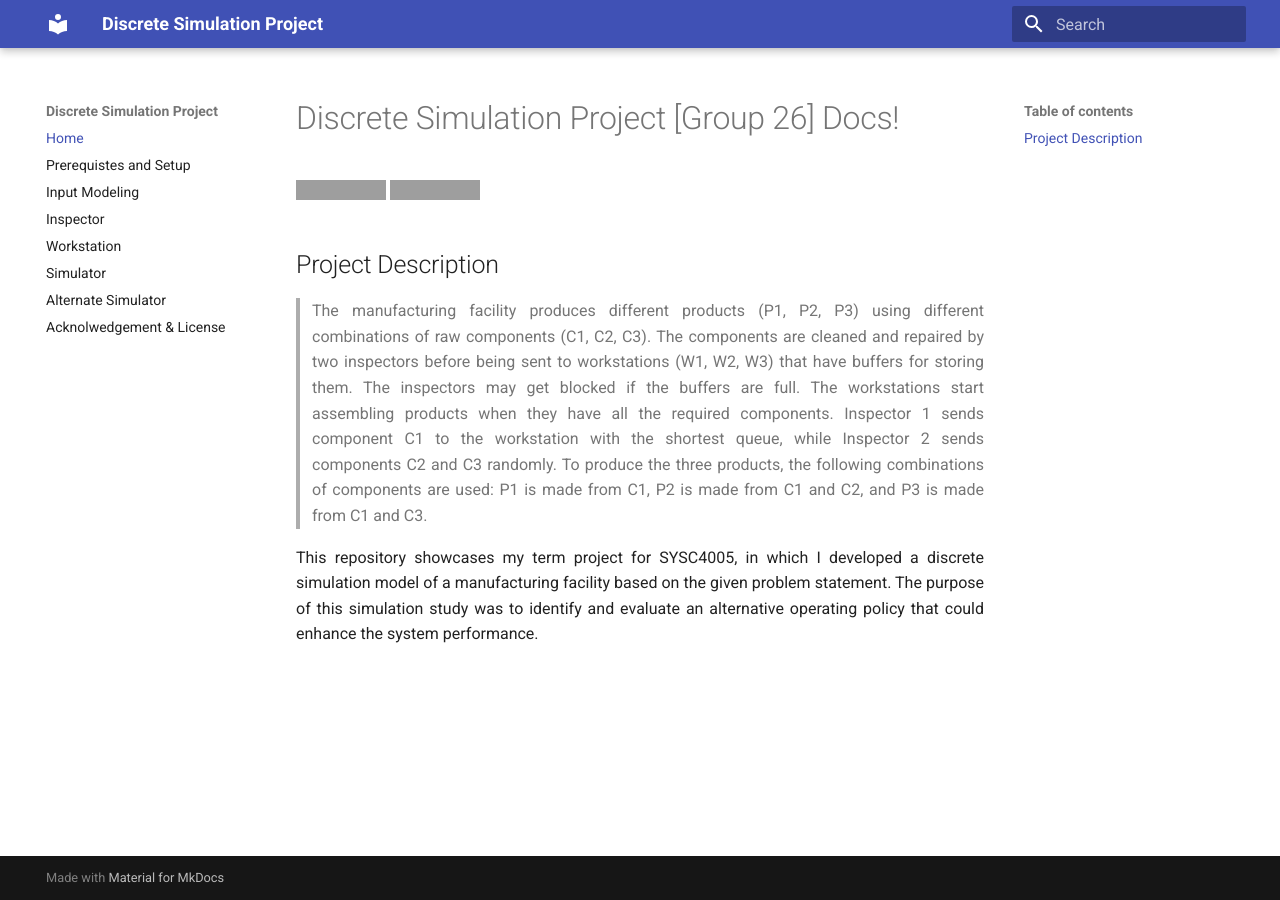
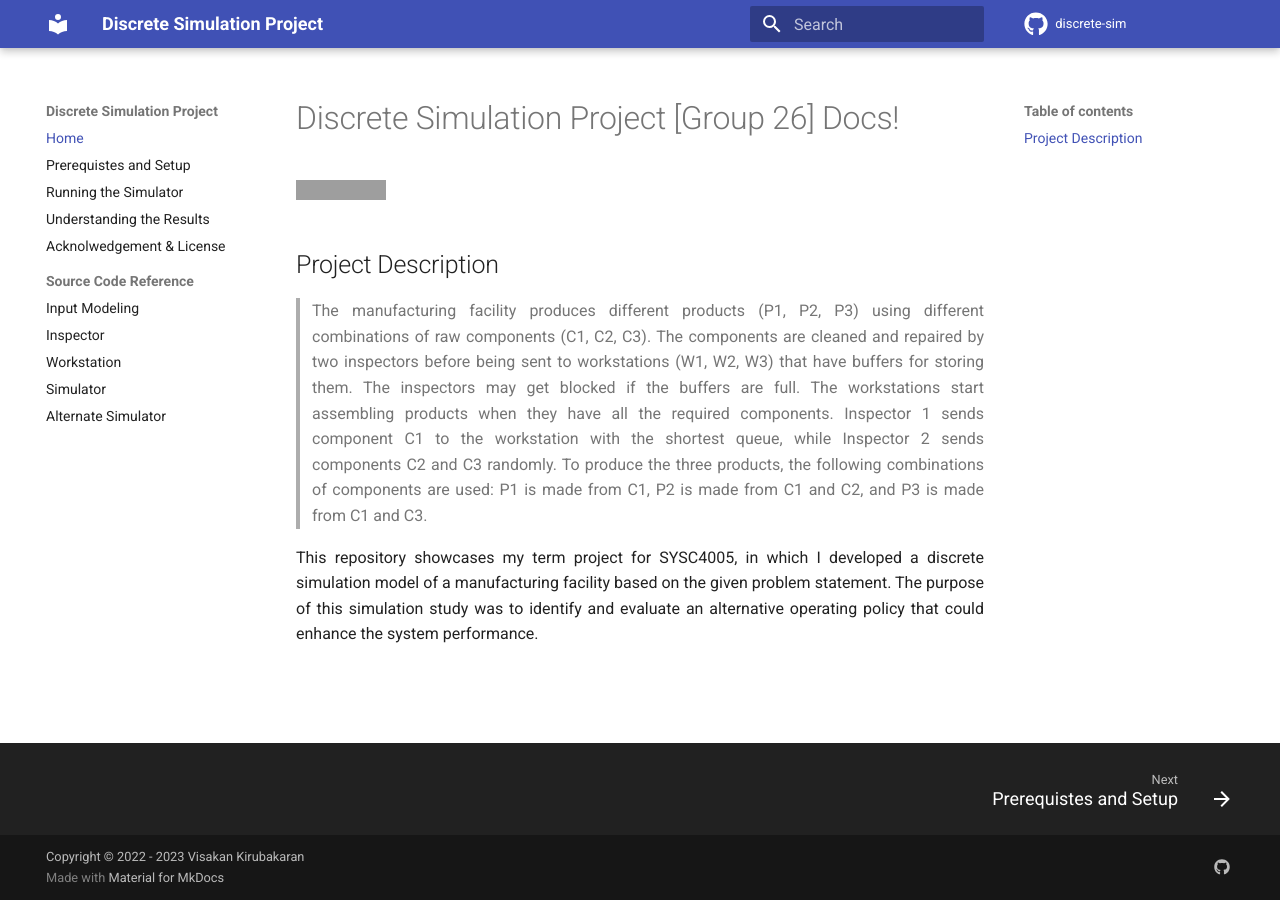
Before and after one commit to vikiru/discrete-sim, an MkDocs documentation site: the page built from docs/index.md, in a window 1280 px wide. Built offline with MkDocs 1.6.1 and Material for MkDocs 9.7.7, drawn with Linux system fonts in a browser that asks for light colours; comment, search, counter and statistics services are not loaded; grey boxes are pictures that could not be loaded.

Commit message:
Update doc files

```diff
--- a/mkdocs.yml
+++ b/mkdocs.yml
@@ -1,17 +1,40 @@
 site_name: Discrete Simulation Project
 site_url: https://vikiru.github.io/discrete-sim/docs
+repo_url: https://github.com/vikiru/discrete-sim
+repo_name: discrete-sim
 
 nav:
   - Home: index.md
   - Prerequistes and Setup: setup.md
-  - Input Modeling: input_modeling.md
-  - Inspector: inspector.md
-  - Workstation: workstation.md
-  - Simulator: simulator.md
-  - Alternate Simulator: alternate_simulator.md
+  - Running the Simulator: usage.md
+  - Understanding the Results: results.md
   - Acknolwedgement & License: license.md
+  - Source Code Reference:
+      - Input Modeling: input_modeling.md
+      - Inspector: inspector.md
+      - Workstation: workstation.md
+      - Simulator: simulator.md
+      - Alternate Simulator: alternate_simulator.md
 
-theme: "material"
+theme:
+  name: material
+  language: en
+  features:
+    - navigation.tracking
+    - navigation.path
+    - navigation.instant
+    - navigation.sections
+    - navigation.expand
+    - navigation.top
+    - navigation.footer
+  icon:
+    repo: fontawesome/brands/github
+extra:
+  social:
+    - icon: fontawesome/brands/github
+      link: https://github.com/vikiru
+copyright: Copyright &copy; 2022 - 2023 Visakan Kirubakaran
+
 plugins:
   - search
   - mkdocstrings:
```
Also changed, not shown: docs/alternate_simulator.md (added, +8 -0 lines), docs/index.md (+0 -1 lines), docs/results.md (added, +52 -0 lines), docs/usage.md (added, +17 -0 lines).
